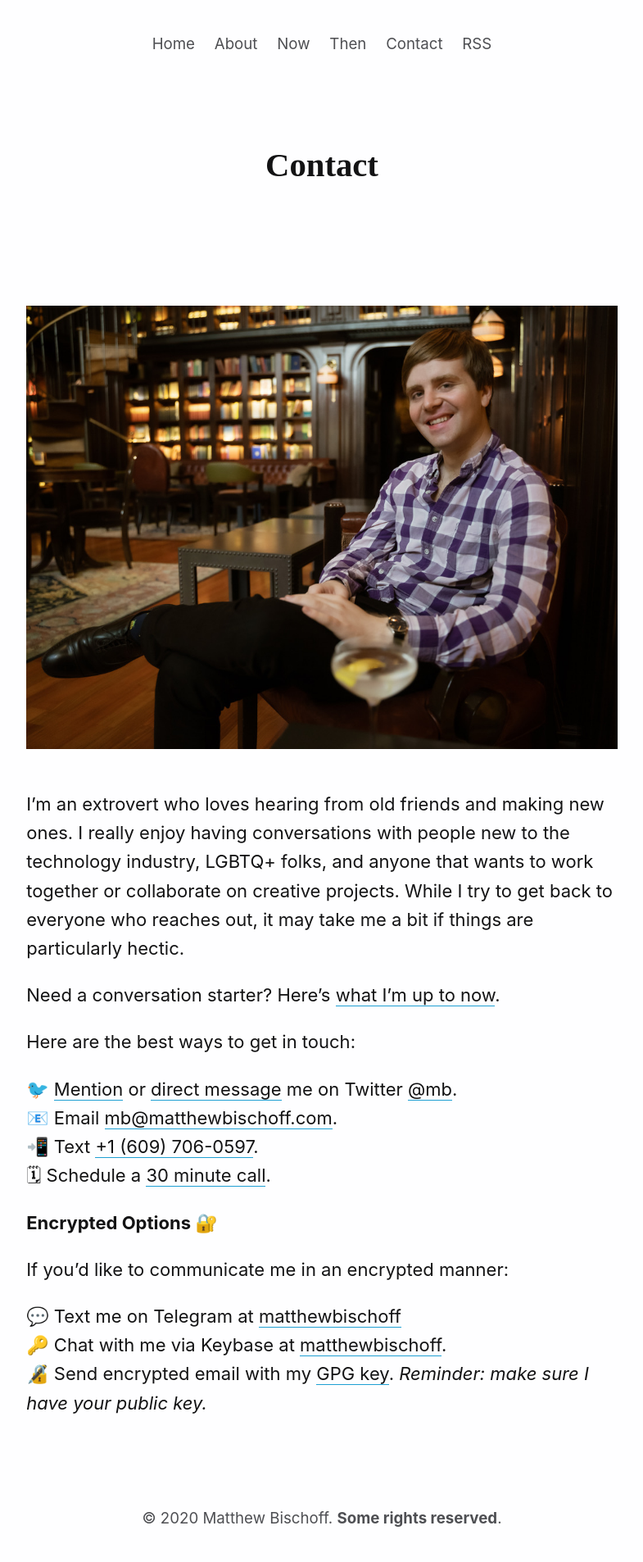
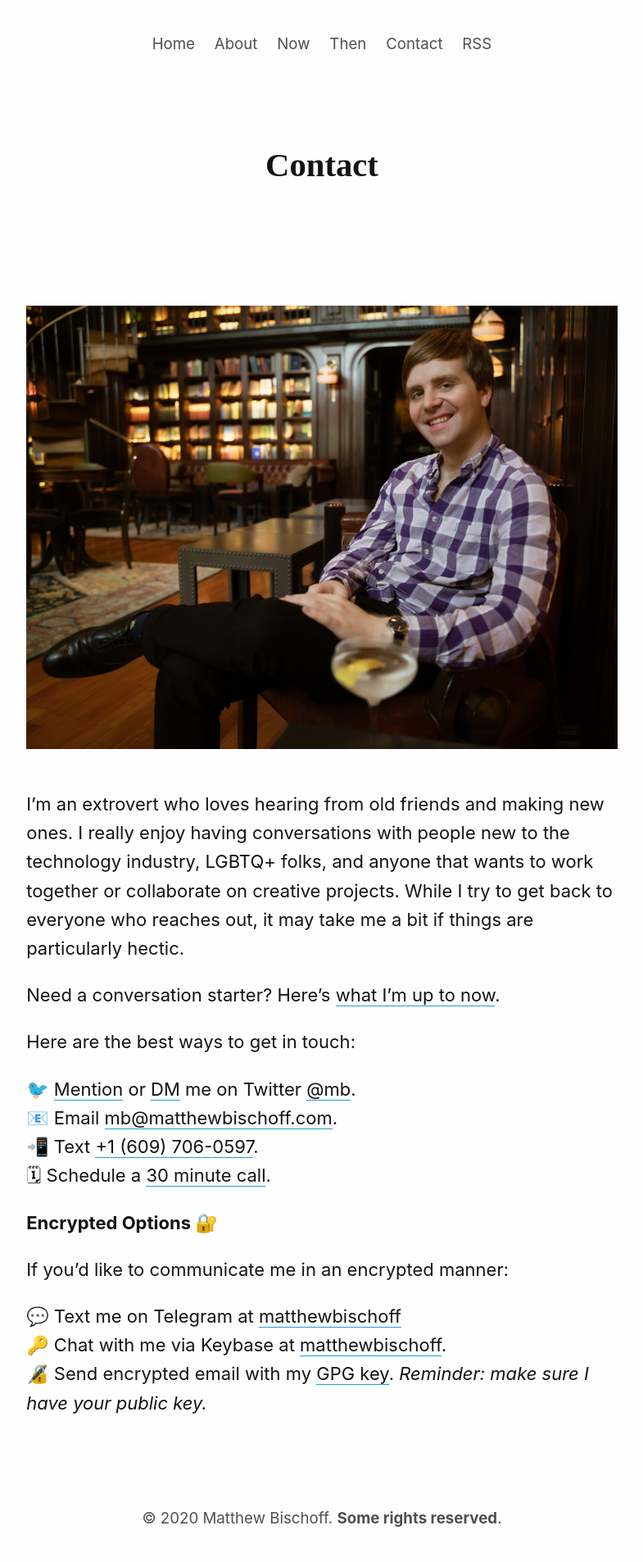
Before and after one commit to mbbischoff/website, a Jekyll site: the page built from contact.markdown, in a window 1280 px wide. Shown: the whole page at 82% size, without its empty margins (247-1032 px from the left). Built offline with Jekyll 4.4.1, drawn with Linux system fonts in a browser that asks for light colours; some web fonts are replaced; comment, search, counter and statistics services are not loaded.

Commit message:
Updated Contact

```diff
--- a/contact.markdown
+++ b/contact.markdown
@@ -15,7 +15,7 @@ Need a conversation starter? Here’s [what I’m up to now](https://matthewbisc
 
 Here are the best ways to get in touch:
 
-🐦 [Mention](https://twitter.com/intent/tweet?screen_name=mb) or [direct message](https://twitter.com/messages/compose?recipient_id=5107) me on Twitter [@mb](https://twitter.com/mb).
+🐦 [Mention](https://twitter.com/intent/tweet?screen_name=mb) or [DM](https://twitter.com/messages/compose?recipient_id=5107) me on Twitter [@mb](https://twitter.com/mb).
 📧 Email [mb@matthewbischoff.com](mailto:mb@matthewbischoff.com?subject=👋).
 📲 Text <a href="sms:+16097060597">+1 (609) 706-0597</a>.
 🗓 Schedule a [30 minute call](https://calendly.com/matthewbischoff/30-minute-call).
```
